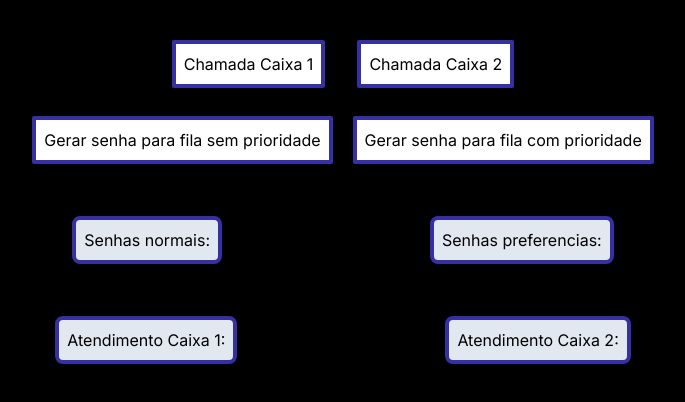
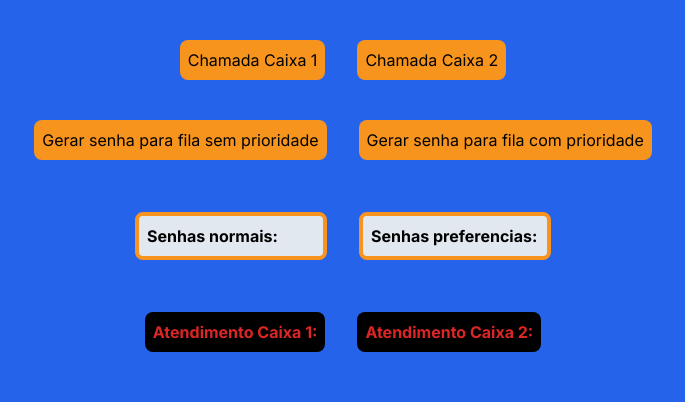
Before and after one commit to germanodrp/TDE-Fila, a React (Vite) app: page / in a window 1280 px wide. Shown: the top 402 px of the page, without its empty margins (297-982 px from the left). Built offline with nearby package versions, Linux system fonts and the light colour scheme.

Commit message:
Alterando Estilo

```diff
--- a/index.html
+++ b/index.html
@@ -13,7 +13,7 @@
   <title>Fila</title>
 </head>
 
-<body class="bg-black">
+<body class="bg-blue-600">
   <div id="root"></div>
   <script type="module" src="/src/main.tsx"></script>
 </body>
--- a/src/components/ButtonGeneratePassword.tsx
+++ b/src/components/ButtonGeneratePassword.tsx
@@ -7,7 +7,7 @@ export function ButtonGeneratePassword(props: ButtonGeneratePasswordProps) {
     return (
 
         <button
-            className="bg-white hover:bg-slate-400 rounded-sm px-2 py-2 border-4 border-indigo-800 bg-slate-200 rounded-lg p-2"
+            className="rounded-lg px-2 py-2 hover:bg-[#ffa500] bg-[#f7941e] p-2"
             onClick={props.onClick}
         >
             {props.description}
--- a/src/pages/Home.tsx
+++ b/src/pages/Home.tsx
@@ -110,11 +110,11 @@ export function Home() {
 //ela vai mover a da senha normal para a do caixa
     }
     return (
-        <div>
+        <div className="w-screen h-screen">
             <div className="justify-center pt-5 gap-8 flex mt-5">
-            <ButtonGeneratePassword
-                description="Chamada Caixa 1"
-                onClick ={handleChamadaCaixa1}
+                <ButtonGeneratePassword
+                    description="Chamada Caixa 1"
+                    onClick ={handleChamadaCaixa1}
                 />
                 <ButtonGeneratePassword
                 description="Chamada Caixa 2"
@@ -122,7 +122,8 @@ export function Home() {
                 />
 
             </div>
-            <div className="justify-center pt-2 gap-5 flex mt-5 ">
+
+            <div className="justify-center pt-10 gap-8 flex ">
                 <ButtonGeneratePassword
                     description="Gerar senha para fila sem prioridade"
                     onClick={handleGenerateNormalPassword}
@@ -132,15 +133,17 @@ export function Home() {
                     onClick={handleGeneratePreferredPassword}
                 />
 
-
             </div>
 
 
 
 
-            <div className="justify-center flex mt-5 gap-52">
+            <div className="justify-center flex mt-5 gap-8 font-bold">
                 <table className="flex mt-8">
-                    <tbody className="text-Black border-collapse border-spacing-y-52 border-4 border-indigo-800 bg-slate-200 rounded-lg p-2">Senhas normais:
+                    <tbody
+                        className="w-48 rounded-lg border-4 bg-slate-200 border-[#f7941e] p-2"
+                    >
+                        Senhas normais:
                         {normalPasswordQueue.map(password => (
                             <tr key={password}>
                                 <td>{password}</td>
@@ -150,7 +153,7 @@ export function Home() {
                 </table>
 
                 <table className="flex mt-8">
-                    <tbody className="text-Black border-collapse border-spacing-y-52 border-4 border-indigo-800 bg-slate-200 rounded-lg p-2">Senhas preferencias:
+                    <tbody className="w-48 rounded-lg border-4 bg-slate-200 border-[#f7941e] p-2">Senhas preferencias:
                         {preferredPasswordQueue.map(password => (
                             <tr key={password}>
                                 <td>{password}</td>
@@ -161,9 +164,9 @@ export function Home() {
 
             </div>
 
-            <div className="justify-center flex mt-5 gap-52">
-                <table className="flex mt-8">
-                    <tbody className="text-Black border-collapse border-spacing-y-52 border-4 border-indigo-800 bg-slate-200 rounded-lg p-2">Atendimento Caixa 1:
+            <div className="justify-center flex pt-5 gap-8 font-bold">
+                <table className="flex pt-8">
+                    <tbody className="rounded-lg bg-black text-red-600 p-2">Atendimento Caixa 1:
                          {caixa1.map( firstPassword => (
                             <tr  key={firstPassword}>
                                 <td>{firstPassword}</td>
@@ -172,8 +175,8 @@ export function Home() {
                     </tbody>
                 </table>
 
-                <table className="flex mt-8">
-                    <tbody className="text-Black border-collapse border-spacing-y-52 border-4 border-indigo-800 bg-slate-200 rounded-lg p-2">Atendimento Caixa 2:
+                <table className="flex pt-8 font-bold">
+                    <tbody className="rounded-lg bg-black text-red-600 p-2">Atendimento Caixa 2:
                         {caixa2.map(firstPassword => (
                             <tr key={firstPassword}>
                                 <td>{firstPassword}</td>
```
